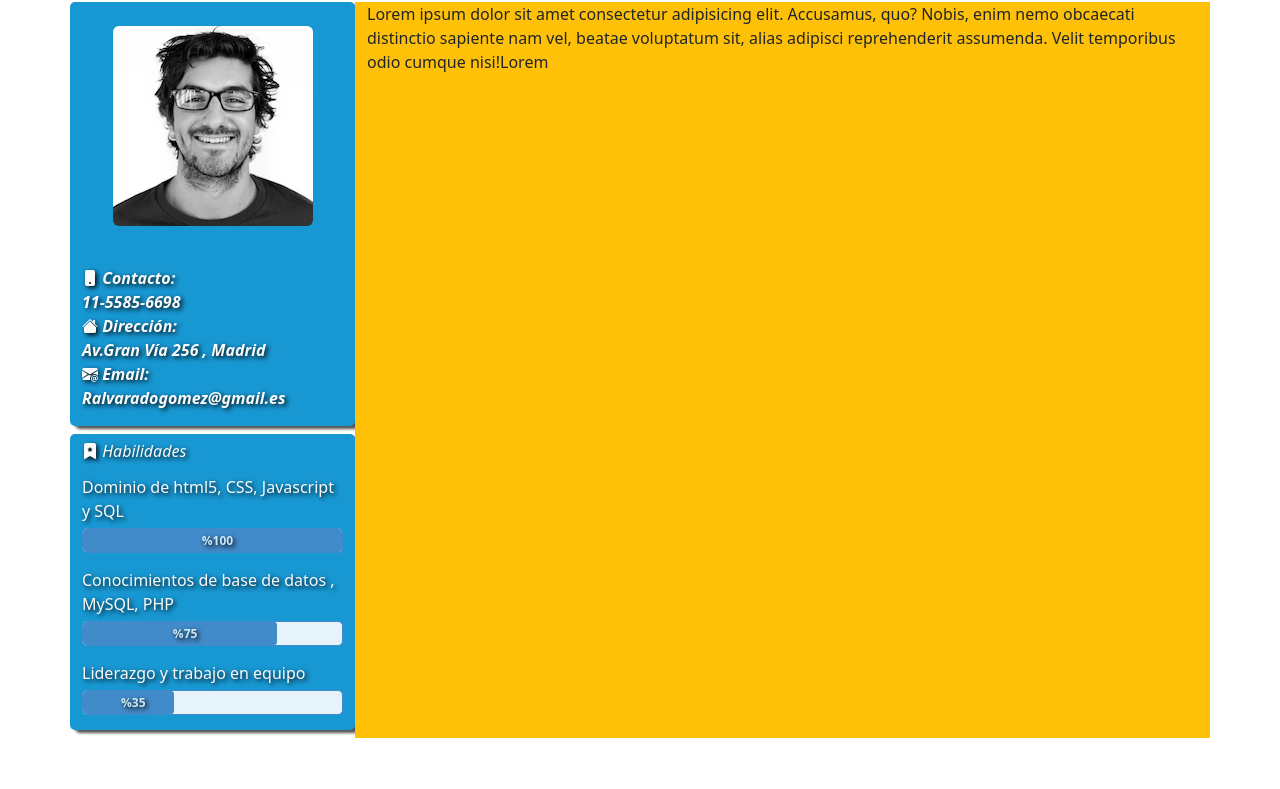
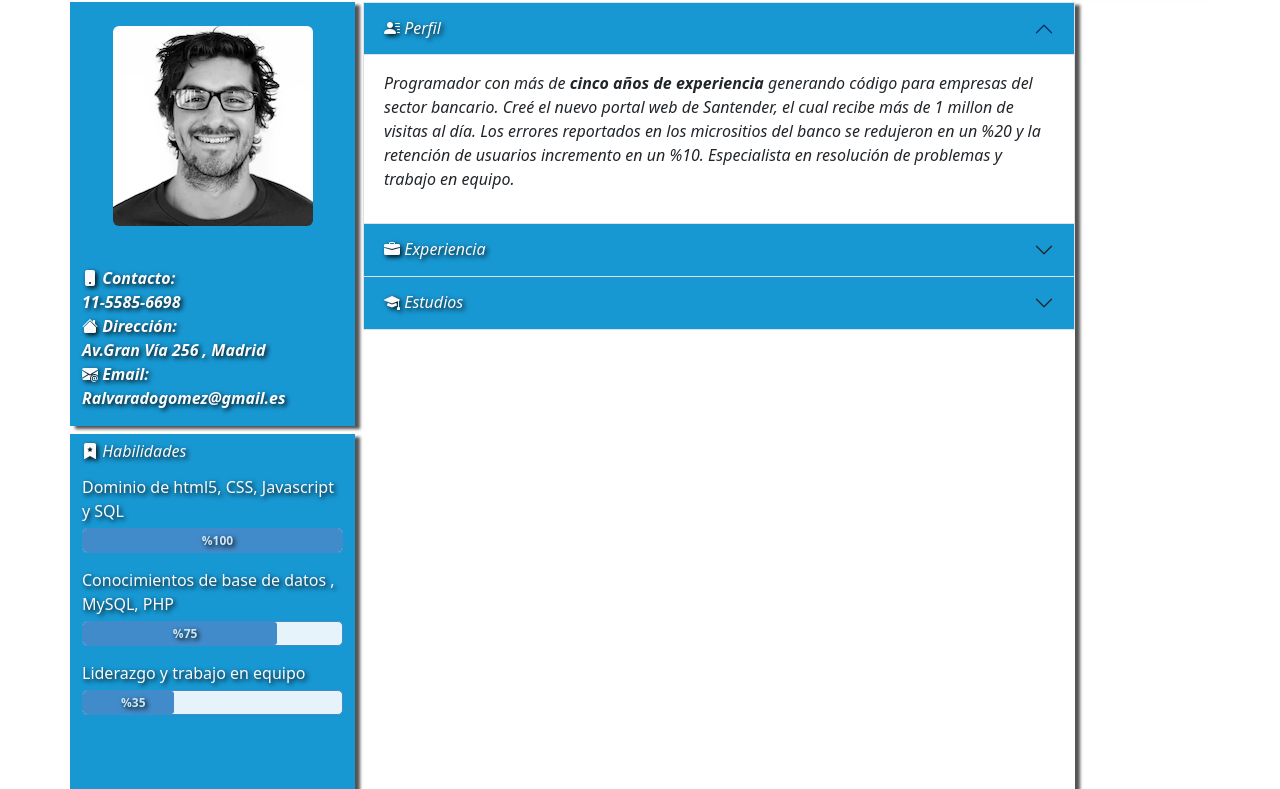
Before and after one commit to GuillermoMontes/Curriculum_Vitae, a plain HTML site: page index.html in a window 1280 px wide. Shown: the part 82-871 px from the top of the page. Before the commit the page ends 820 px from the top, so only its background shows below. Drawn offline with nearby package versions, Linux system fonts and the light colour scheme.

Commit message:
Se agregó columna de perfil_exp_estudios

```diff
--- a/CSS/style.css
+++ b/CSS/style.css
@@ -4,7 +4,7 @@
     margin-bottom: 8px;
     box-shadow: rgb(85, 84, 84) 5px  3px 3px;
     color: rgb(250, 250, 250);
-    border-radius: 5px;
+
 
 
 }
@@ -34,7 +34,7 @@ i{
     box-shadow: rgb(85, 84, 84) 5px  3px 3px;
     border: 0px;
     margin-bottom: 8px;
-    border-radius: 5px;
+
 
 }
 
@@ -45,7 +45,7 @@ i{
     box-shadow: rgb(85, 84, 84) 5px  3px 3px;
     margin-bottom: 8px;
     padding-top: 5px;
-    border-radius: 5px;
+
 
 
 }
@@ -105,3 +105,56 @@ i{
     color: #cce7f5;
 
 }
+
+/* Columna de perfil / Experiencia / Estudios */
+
+#col_p_ex_es{
+    padding: 0px 0px;
+    margin-bottom: 8px;
+    width: 712px;
+    margin-left: 8px;
+    box-shadow: rgb(85, 84, 84) 5px  3px 3px;
+
+
+
+
+  }
+
+  /* Perfil */
+
+  #Boton_perfil{
+      background-color: rgb(24, 152, 211);
+      color: rgb(250, 250, 250);
+      border-radius: 0%;
+  }
+
+  #col_acordion_perfil{
+      border-radius: 0%;
+
+  }
+
+  /* Experiencia */
+
+  #Boton_exp{
+      background-color: rgb(24, 152, 211);
+      color: rgb(250, 250, 250);
+      border-radius: 0%;
+  }
+
+  #col_acordion_exp{
+      border-radius: 0%;
+
+  }
+
+  /*Estudios*/
+
+  #Boton_est{
+      background-color: rgb(24, 152, 211);
+      color: rgb(250, 250, 250);
+      border-radius: 0%;
+  }
+
+  #col_acordion_est{
+      border-radius: 0%;
+
+  }
--- a/index.html
+++ b/index.html
@@ -48,7 +48,7 @@
 
                 </div>
                 <!--Habilidades-->
-                <div class="col-12 col-sm-6 col-md-6 col-lg-12" id="Col_3_hab" >
+                <div class="col-12 col-sm-6 col-md-6 col-lg-12 vh-100" id="Col_3_hab" >
 
                     <i class="bi bi-bookmark-star-fill"> Habilidades</i><br>
                     <p class="hab_1">Dominio de html5, CSS, Javascript y SQL</p>
@@ -82,8 +82,85 @@
             </div>
          </div>
 
-         <!--Perfil/experiencia/estudios-->
-         <div class="col-12 col-sm-12 col-md-12 col-lg-9 bg-warning">Lorem ipsum dolor sit amet consectetur adipisicing elit. Accusamus, quo? Nobis, enim nemo obcaecati distinctio sapiente nam vel, beatae voluptatum sit, alias adipisci reprehenderit assumenda. Velit temporibus odio cumque nisi!Lorem</div>
+          <!--Perfil/experiencia/estudios-->
+
+          <div class="col-12 col-lg-9" id="col_p_ex_es" >
+
+            <div class="accordion" id="accordionPanelsStayOpenExample">
+
+                <!--Perfil-->
+                <div class="accordion-item" id="col_acordion_perfil">
+                  <h2 class="accordion-header" id="panelsStayOpen-headingOne">
+                      <button class="accordion-button" type="button" data-bs-toggle="collapse" data-bs-target="#panelsStayOpen-collapseOne" aria-expanded="true" aria-controls="panelsStayOpen-collapseOne" id="Boton_perfil">
+                        <i class="bi bi-person-lines-fill"> Perfil</i>
+                      </button>
+                  </h2>
+                  <div id="panelsStayOpen-collapseOne" class="accordion-collapse collapse show" aria-labelledby="panelsStayOpen-headingOne">
+                      <div class="accordion-body">
+                        <p class="fst-italic">Programador con más de <strong>cinco años de experiencia</strong> generando código para empresas
+                        del sector bancario. Creé el nuevo portal web de Santender, el cual recibe más de 1 millon de visitas
+                        al día. Los errores reportados en los micrositios del banco se redujeron en un %20 y la retención de
+                        usuarios incremento en un %10. Especialista en resolución de problemas y trabajo en equipo.</p>
+
+                      </div>
+                  </div>
+                </div>
+
+
+                <!--Experiencia-->
+                <div class="accordion-item" id="col_acordion_exp">
+                   <h2 class="accordion-header" id="panelsStayOpen-headingTwo">
+                     <button class="accordion-button collapsed" type="button" data-bs-toggle="collapse" data-bs-target="#panelsStayOpen-collapseTwo" aria-expanded="false" aria-controls="panelsStayOpen-collapseTwo" id="Boton_exp">
+                      <i class="bi bi-briefcase-fill"> Experiencia</i>
+                     </button>
+                   </h2>
+                     <div id="panelsStayOpen-collapseTwo" class="accordion-collapse collapse" aria-labelledby="panelsStayOpen-headingTwo">
+                       <div class="accordion-body">
+                         <h4>Programador Web (2020-2022)</h4>
+                         <h5>Banco Santender </h5><br>
+                            <li class="fst-italic">Escribí el código de una página web con la capacidad de
+                             recibir a más de un millon de usuarios diariamente.</li><br>
+                            <li class="fst-italic">Responsable de crear un comparador de tarjetas de crédito
+                              que elevó las ventas de producto en un %15.</li><br>
+                            <li class="fst-italic">Desarrollé una aplicación bancaria especializada en seguros
+                              de auto la cual recibió una calificación de 4.8 estrellas.</li><br><br>
+
+                            <h4>Flame Analytics (2019-2020)</h4><br>
+                            <li class="fst-italic">A lo largo de mi estancia, participé en más de 15 proyectos
+                              digitales y colaboré con un equipo de diseñadores.Copywriting
+                              creativos, project managersy Q&A testers.</li><br>
+                            <li class="fst-italic">Reduje el porcentaje de errores mensuales de la página de
+                              inicio del portal de la companía en un %10.</li><br>
+                            <li class="fst-italic">Como parte del comité de mejoras continuas de la empresa,
+                              colaboré para optimizar los tiempos de carga de la página web
+                              en un %15.</li><br>
+
+                       </div>
+                     </div>
+                </div>
+
+                <!--Estudios-->
+                <div class="accordion-item" id="col_acordion_est">
+                  <h2 class="accordion-header" id="panelsStayOpen-headingThree">
+                    <button class="accordion-button collapsed" type="button" data-bs-toggle="collapse" data-bs-target="#panelsStayOpen-collapseThree" aria-expanded="false" aria-controls="panelsStayOpen-collapseThree" id="Boton_est">
+                      <i class="bi bi-mortarboard-fill"> Estudios</i>
+                    </button>
+                  </h2>
+                    <div id="panelsStayOpen-collapseThree" class="accordion-collapse collapse" aria-labelledby="panelsStayOpen-headingThree">
+                       <div class="accordion-body">
+                          <h4>Ingeniería Técnica en Informática de Sistemas</h4>
+                          <h5>Universidad Computense de Madrid (2015-2018)</h5><br>
+                          <li class="fst-italic">Graduado con la nota más alta de la generación.</li><br>
+                          <li class="fst-italic">3er lugar en el Hackton CodeFest 2016.</li><br>
+                          <li class="fst-italic">Ganador de la beca de Exelencia Académica 2015.</li>
+
+
+                       </div>
+                    </div>
+                </div>
+            </div>
+
+        </div>
 
 
         </div>
```
